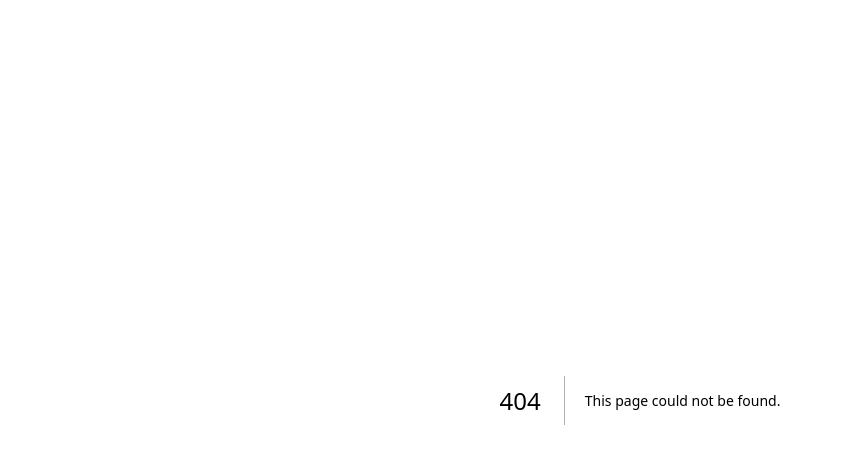
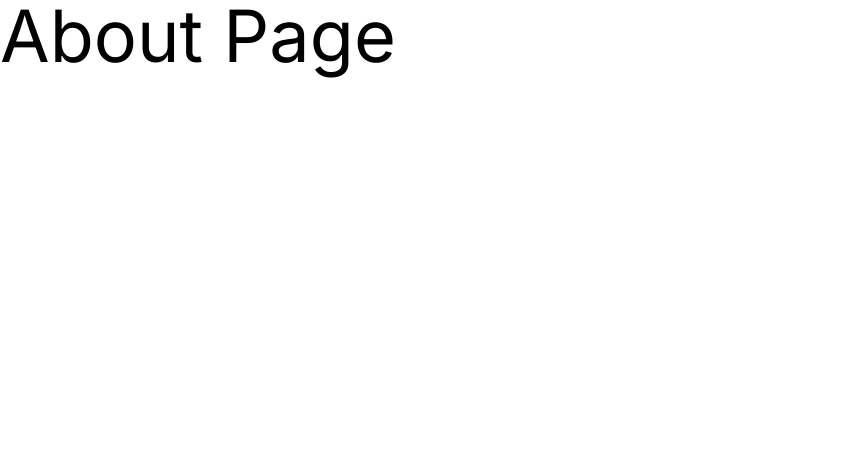
Before and after one commit to obourgeois971/nextjs-learn, a Next.js app: page /about in a window 1280 px wide. Before the commit this address had no page. Shown: the top 464 px of the page, without its empty margins (0-841 px from the left). Built offline with nearby package versions, Linux system fonts and the light colour scheme.

Commit message:
Create Pages

```diff
--- /dev/null
+++ b/app/about/page.tsx
@@ -0,0 +1,9 @@
+function AboutPage() {
+  return (
+    <div>
+      <h1 className='text-7xl'>About Page</h1>
+    </div>
+  );
+}
+
+export default AboutPage;
--- /dev/null
+++ b/app/info/page.tsx
@@ -0,0 +1,9 @@
+function InfoPage() {
+  return (
+    <div>
+      <h1 className='text-7xl'>Info Page</h1>
+    </div>
+  );
+}
+
+export default InfoPage;
```
